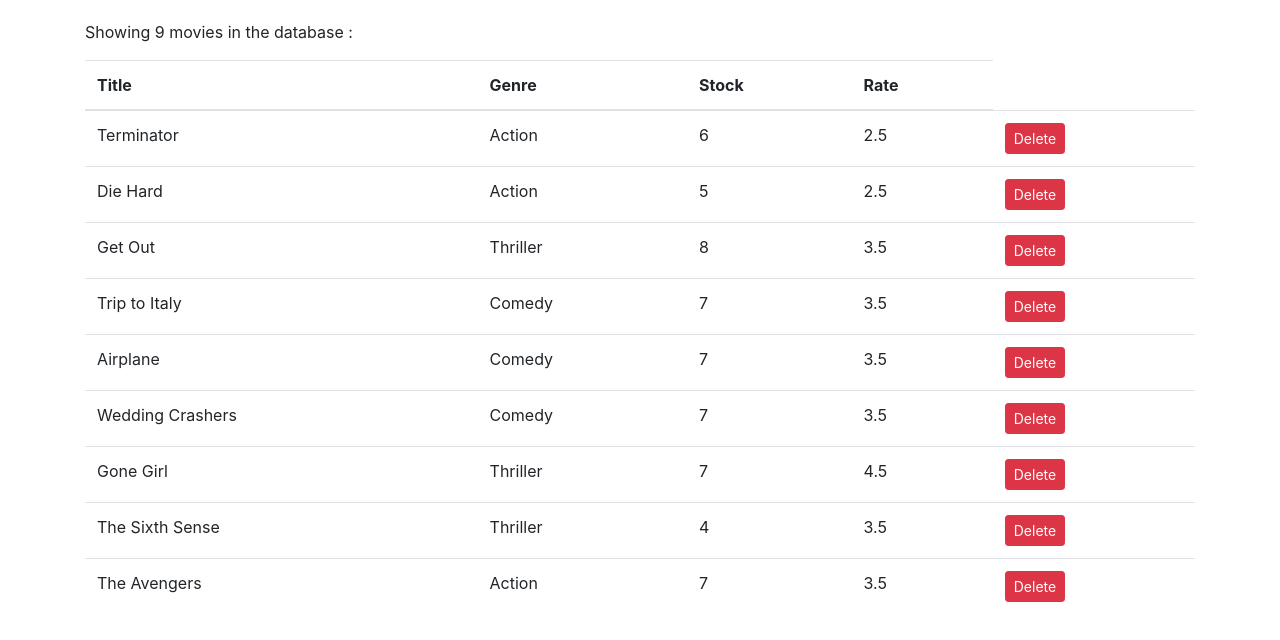
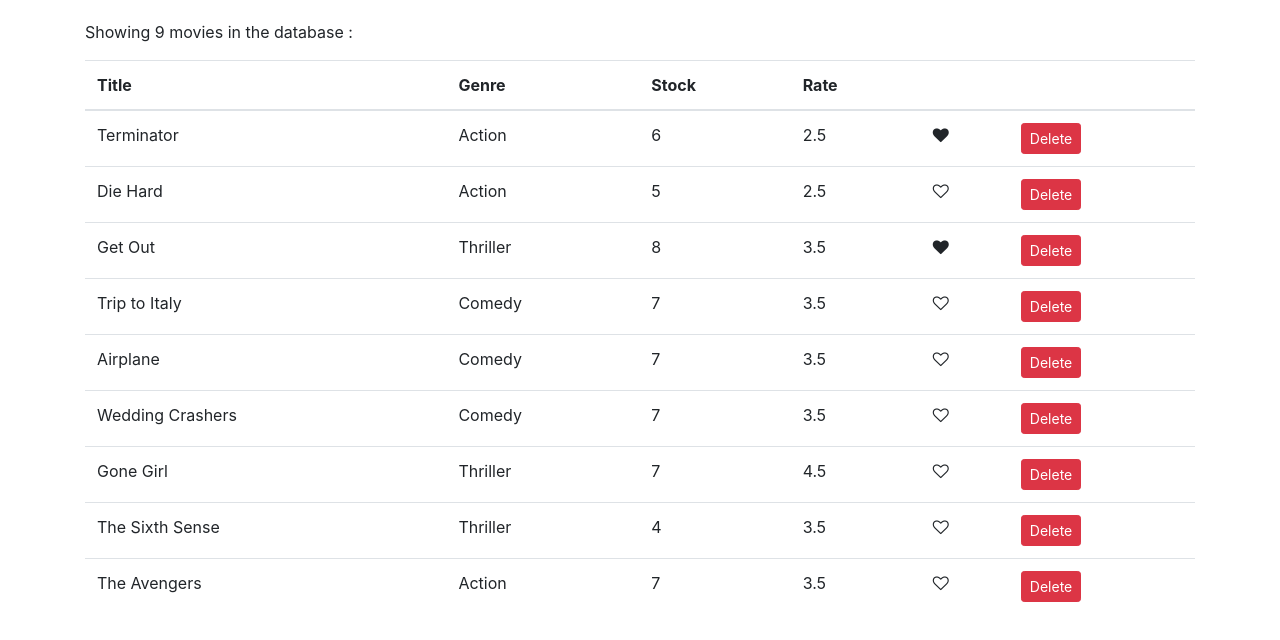
Before and after one commit to mezzouhri/vidly, a React (Create React App) app: page / in a window 1280 px wide. Shown: the top 640 px of the page. Built offline with nearby package versions, Linux system fonts and the light colour scheme.

Commit message:
add fa like icon

```diff
--- /dev/null
+++ b/src/components/common/like.jsx
@@ -0,0 +1,12 @@
+import React from "react";
+
+const Like = props => {
+  return (
+    <i
+      className={props.isLiked ? "fa fa-heart" : "fa fa-heart-o"}
+      onClick={props.onClick}
+    ></i>
+  );
+};
+
+export default Like;
--- a/src/components/movies.jsx
+++ b/src/components/movies.jsx
@@ -1,5 +1,6 @@
 import React, { Component } from "react";
 import { getMovies } from "../services/fakeMovieService";
+import Like from "./common/like";
 
 class Movies extends Component {
   state = {
@@ -10,6 +11,11 @@
     this.setState({
       movies: this.state.movies.filter(m => m._id !== movie._id)
     });
+  };
+
+  handeLike = movie => {
+    movie.isLiked = !movie.isLiked;
+    this.setState({ ...this.state });
   };
 
   render() {
@@ -27,6 +33,8 @@
               <th>Genre</th>
               <th>Stock</th>
               <th>Rate</th>
+              <th></th>
+              <th></th>
             </tr>
           </thead>
           <tbody>
@@ -36,6 +44,12 @@
                 <td>{movie.genre.name}</td>
                 <td>{movie.numberInStock}</td>
                 <td>{movie.dailyRentalRate}</td>
+                <td>
+                  <Like
+                    isLiked={movie.isLiked}
+                    onClick={() => this.handeLike(movie)}
+                  />
+                </td>
                 <td>
                   <button
                     onClick={() => this.handleDelete(movie)}
--- a/src/services/fakeMovieService.js
+++ b/src/services/fakeMovieService.js
@@ -7,63 +7,72 @@
     genre: { _id: "5b21ca3eeb7f6fbccd471818", name: "Action" },
     numberInStock: 6,
     dailyRentalRate: 2.5,
-    publishDate: "2018-01-03T19:04:28.809Z"
+    publishDate: "2018-01-03T19:04:28.809Z",
+    isLiked: true
   },
   {
     _id: "5b21ca3eeb7f6fbccd471816",
     title: "Die Hard",
     genre: { _id: "5b21ca3eeb7f6fbccd471818", name: "Action" },
     numberInStock: 5,
-    dailyRentalRate: 2.5
+    dailyRentalRate: 2.5,
+    isLiked: false
   },
   {
     _id: "5b21ca3eeb7f6fbccd471817",
     title: "Get Out",
     genre: { _id: "5b21ca3eeb7f6fbccd471820", name: "Thriller" },
     numberInStock: 8,
-    dailyRentalRate: 3.5
+    dailyRentalRate: 3.5,
+    isLiked: true
   },
   {
     _id: "5b21ca3eeb7f6fbccd471819",
     title: "Trip to Italy",
     genre: { _id: "5b21ca3eeb7f6fbccd471814", name: "Comedy" },
     numberInStock: 7,
-    dailyRentalRate: 3.5
+    dailyRentalRate: 3.5,
+    isLiked: false
   },
   {
     _id: "5b21ca3eeb7f6fbccd47181a",
     title: "Airplane",
     genre: { _id: "5b21ca3eeb7f6fbccd471814", name: "Comedy" },
     numberInStock: 7,
-    dailyRentalRate: 3.5
+    dailyRentalRate: 3.5,
+    isLiked: false
   },
   {
     _id: "5b21ca3eeb7f6fbccd47181b",
     title: "Wedding Crashers",
     genre: { _id: "5b21ca3eeb7f6fbccd471814", name: "Comedy" },
     numberInStock: 7,
-    dailyRentalRate: 3.5
+    dailyRentalRate: 3.5,
+    isLiked: false
   },
   {
     _id: "5b21ca3eeb7f6fbccd47181e",
     title: "Gone Girl",
     genre: { _id: "5b21ca3eeb7f6fbccd471820", name: "Thriller" },
     numberInStock: 7,
-    dailyRentalRate: 4.5
+    dailyRentalRate: 4.5,
+    isLiked: false
   },
   {
     _id: "5b21ca3eeb7f6fbccd47181f",
     title: "The Sixth Sense",
     genre: { _id: "5b21ca3eeb7f6fbccd471820", name: "Thriller" },
     numberInStock: 4,
-    dailyRentalRate: 3.5
+    dailyRentalRate: 3.5,
+    isLiked: false
   },
   {
     _id: "5b21ca3eeb7f6fbccd471821",
     title: "The Avengers",
     genre: { _id: "5b21ca3eeb7f6fbccd471818", name: "Action" },
     numberInStock: 7,
-    dailyRentalRate: 3.5
+    dailyRentalRate: 3.5,
+    isLiked: false
   }
 ];
 
```
